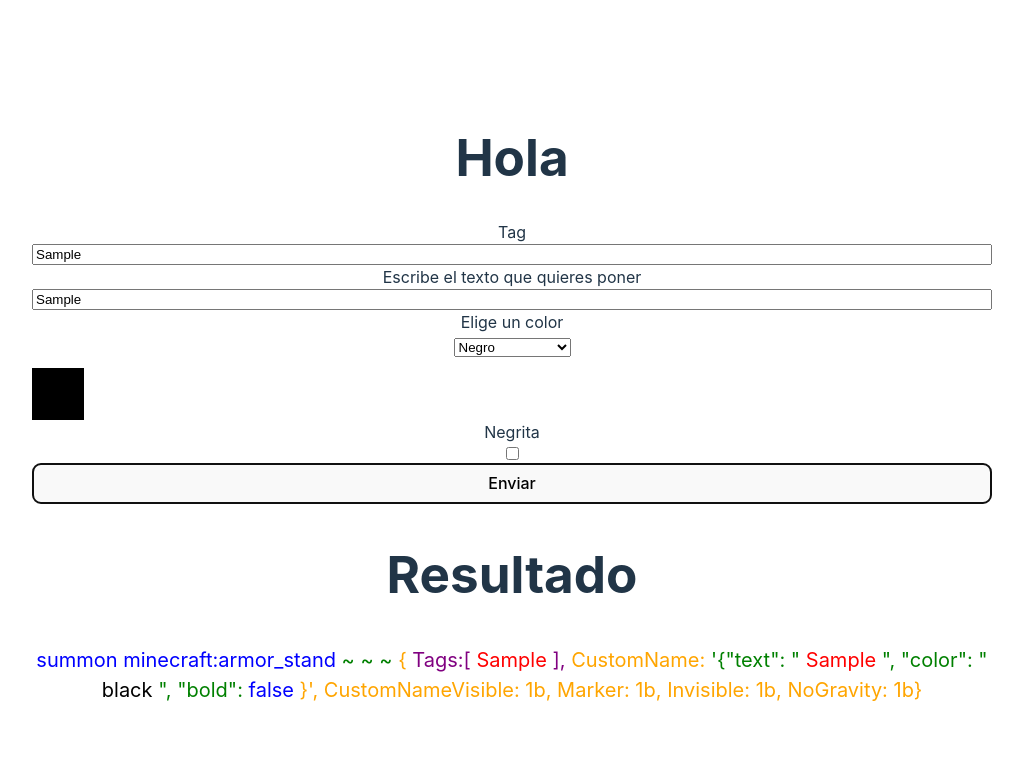
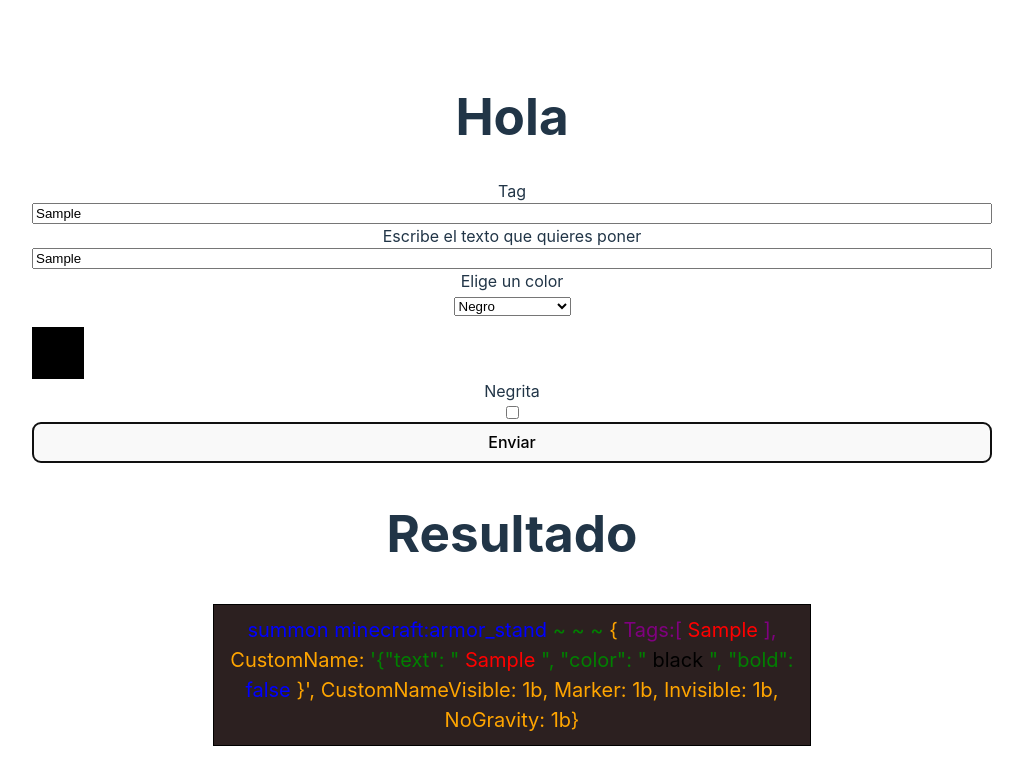
Before and after one commit to JosephLondono/Hologram, a React (Vite) app: page / in a window 1280 px wide. Both pictures are taken after typing "Sample", "Sample" into the empty fields and a click on the button "Enviar". Shown: the top 784 px of the page, without its empty margins (128-1151 px from the left). Built offline with nearby package versions, Linux system fonts and the light colour scheme.

Commit message:
Refactorizar código: Ajustar estilos y funcionalidad en App.tsx

```diff
--- a/src/App.css
+++ b/src/App.css
@@ -54,10 +54,14 @@
   background-color: black;
 }
 
-#result {
-  margin-top: 10px;
+.result {
   font-size: 20px;
   max-width: 60%;
+  margin: 0 auto;
+  margin-top: 10px;
+  background-color: rgb(44, 32, 32);
+  padding: 10px;
+  border: 1px solid #000;
 }
 .ocultar {
   display: none;
--- a/src/App.tsx
+++ b/src/App.tsx
@@ -3,6 +3,7 @@
 
 function App() {
   const [showResult, setShowResult] = useState(false);
+
   function updateColor(event: React.ChangeEvent<HTMLSelectElement>) {
     const color =
       event.target.options[event.target.selectedIndex].getAttribute(
@@ -15,6 +16,20 @@
       }
     }
   }
+
+  const copyToClipboard = () => {
+    const resultText = document.getElementById("result")?.innerText;
+    if (resultText) {
+      navigator.clipboard.writeText(resultText).then(
+        () => {
+          alert("Texto copiado al portapapeles");
+        },
+        () => {
+          alert("Error al copiar el texto");
+        }
+      );
+    }
+  };
 
   const handSubmit = (event: React.FormEvent<HTMLFormElement>) => {
     event.preventDefault();
@@ -120,7 +135,12 @@
         <div id="divResult" className={!showResult ? "ocultar" : ""}>
           <h1>Resultado</h1>
           <div className="result">
-            <span id="result"></span>
+            <span
+              id="result"
+              onClick={copyToClipboard}
+              style={{ cursor: "pointer" }}>
+              {/* Este es el contenedor donde se genera el mensaje */}
+            </span>
           </div>
         </div>
       </section>
```
